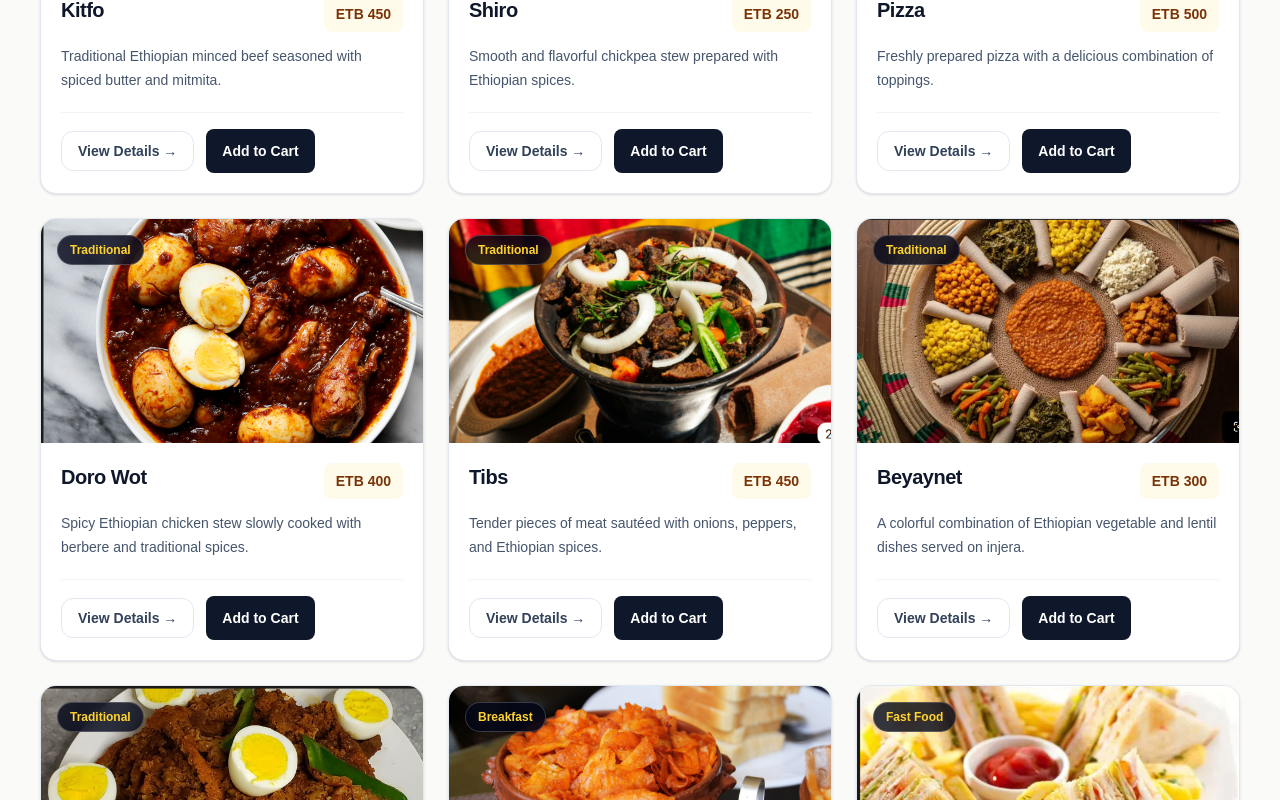
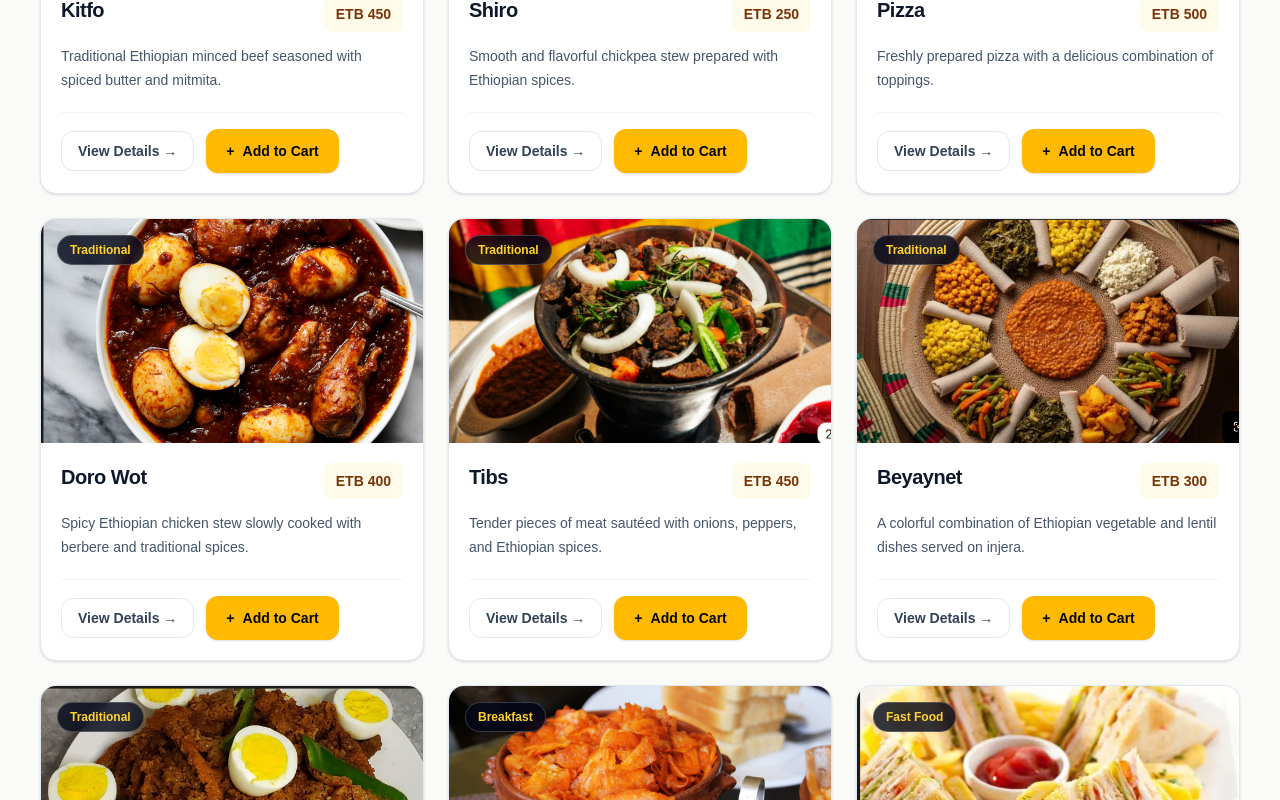
Before and after one commit to Edldev12/addis-eats-next-48, a Next.js app: page /menu in a window 1280 px wide. Shown: the part 1280-2080 px from the top of the page. Built offline with nearby package versions, Linux system fonts and the light colour scheme; no server answers.

Commit message:
style: update add to cart button

```diff
--- a/components/AddToCartButton.jsx
+++ b/components/AddToCartButton.jsx
@@ -17,9 +17,19 @@ export default function AddToCartButton({ dish }) {
       type="button"
       onClick={handleAdd}
       aria-label={`Add ${dish.name} to cart`}
-      className="inline-flex min-h-11 items-center justify-center rounded-lg bg-slate-900 px-4 py-2 text-sm font-semibold text-white hover:bg-slate-800 focus-visible:outline-none focus-visible:ring-2 focus-visible:ring-blue-600 focus-visible:ring-offset-2"
+      className="inline-flex min-h-11 items-center justify-center gap-2 rounded-xl bg-amber-400 px-5 py-2.5 text-sm font-extrabold text-slate-950 shadow-sm transition-all duration-200 hover:-translate-y-0.5 hover:bg-amber-300 hover:shadow-md focus-visible:outline-2 focus-visible:outline-offset-2 focus-visible:outline-amber-500 active:translate-y-0"
     >
-      {added ? "Added to Cart" : "Add to Cart"}
+      {added ? (
+        <>
+          <span aria-hidden="true">✓</span>
+          Added to Cart
+        </>
+      ) : (
+        <>
+          <span aria-hidden="true">+</span>
+          Add to Cart
+        </>
+      )}
     </button>
   );
 }
```
